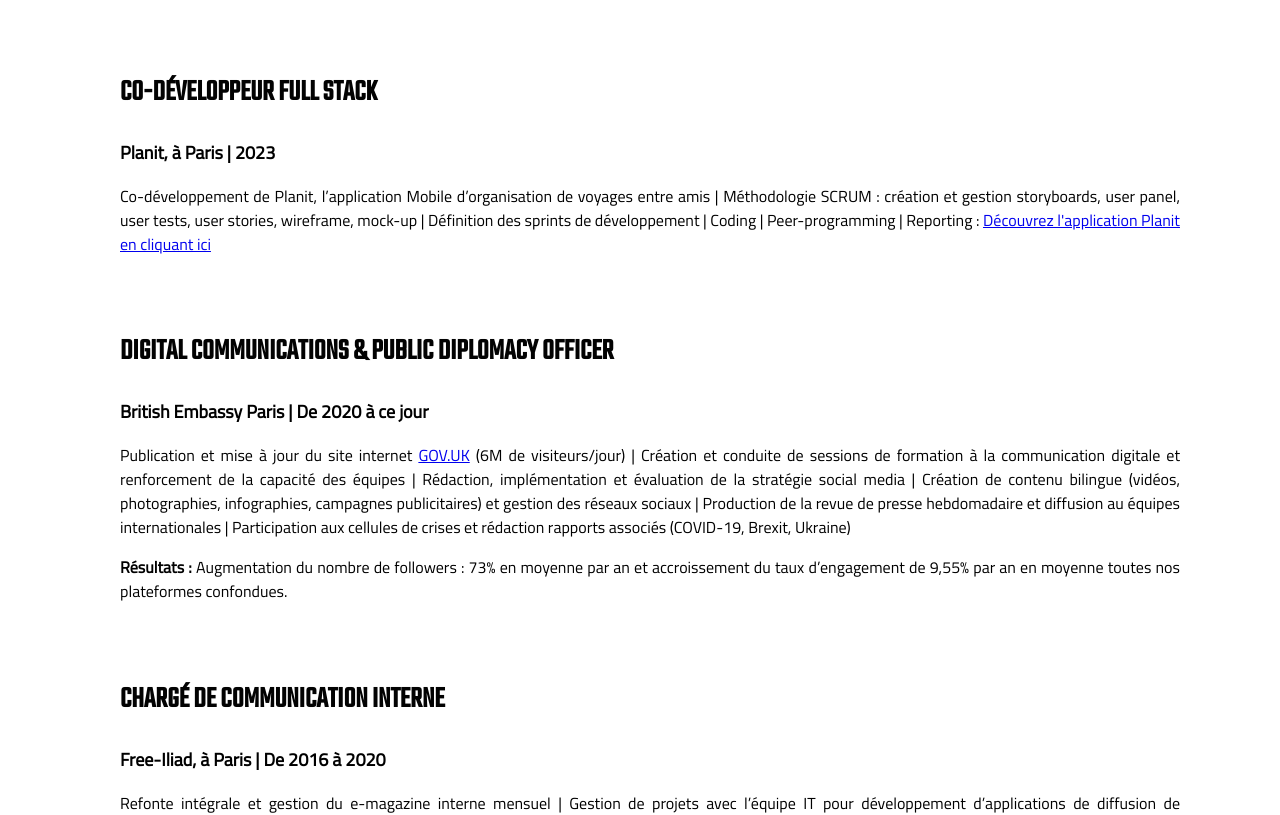
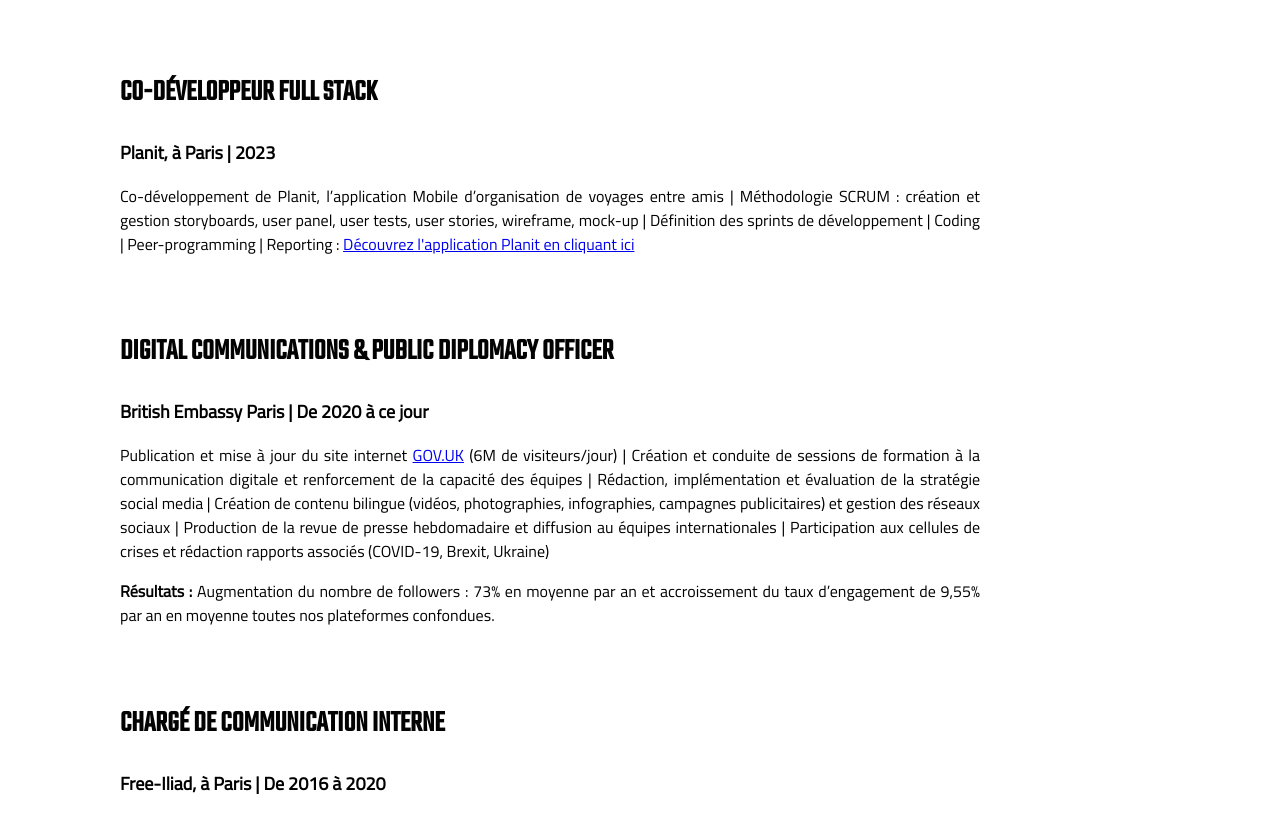
Before and after one commit to jhty75/myresume, a Next.js app: page / in a window 1280 px wide. Shown: the part 2940-3755 px from the top of the page. Built offline with nearby package versions, Linux system fonts and the light colour scheme.

Commit message:
myresume

```diff
--- a/styles/Education.module.css
+++ b/styles/Education.module.css
@@ -3,7 +3,7 @@
     padding-bottom: 50px;
     /* margin-left: 120px;
     margin-right: 100px; */
-    width: 100vw;
+    width: 100%;
     background-color: rgb(245, 245, 245);
 }
 
@@ -48,10 +48,12 @@
 
     .mainTitle {
         text-align: center;
-        margin: 0rem 0.5rem;
-
     }
 
+
+    .mainTitle {
+      margin: 0rem 0.5rem;
+    }
 
     .diplomaTitle {
         margin: 1rem 0.5rem;
--- a/styles/ProExperience.module.css
+++ b/styles/ProExperience.module.css
@@ -1,17 +1,16 @@
 .mainContainer {
     padding-top: 50px;
     padding-bottom: 50px;
-    /* margin-left: 120px;
-    margin-right: 100px; */
-    width: 100vw;
+    margin-left: 120px;
+    margin-right: 100px;
+    width: 100%;
 }
 
 .mainTitle {
     font-family: "teko";
     font-size: 68px;
     color: rgb(0, 0, 0);
-    margin-left: 120px;
-    margin-right: 100px;
+
 }
 
 .jobTitle {
@@ -19,8 +18,6 @@
     font-size: 30px;
     color: rgb(2, 2, 2);
     padding-top: 50px;
-    margin-left: 120px;
-    margin-right: 100px;
 
 
 }
@@ -31,8 +28,6 @@
     font-size: 18px;
     font-weight: bold;
     text-align: justify;
-    margin-left: 120px;
-    margin-right: 100px;
 
 
 
@@ -43,8 +38,6 @@
     font-size: 16px;
     margin-right: 200px;
     text-align: justify;
-    margin-left: 120px;
-    margin-right: 100px;
 
 }
 
```
